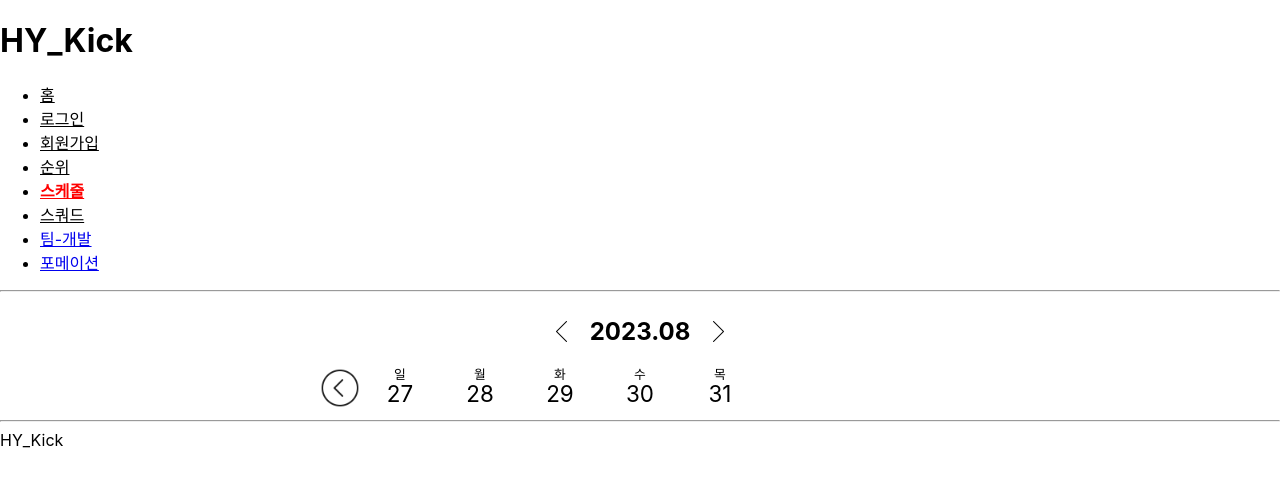
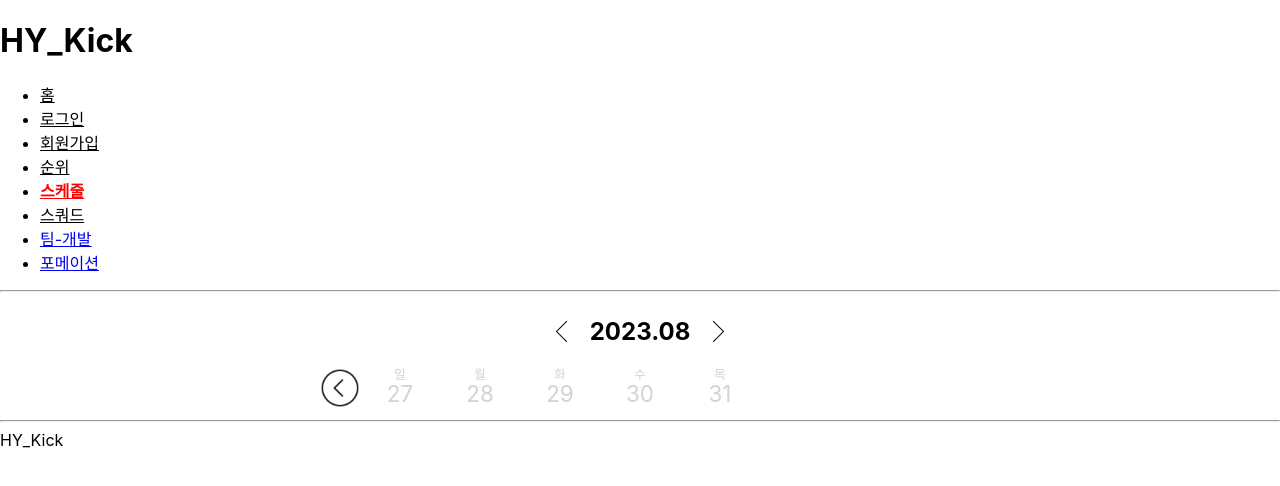
Before and after one commit to ludals/HY_kick, a React (Create React App) app in the folder my-app/: page /schedule in a window 1280 px wide. Both pictures are taken after a click on the picture 561 px from the left and 331 px from the top of the page. Shown: the top 486 px of the page. Built offline with nearby package versions, Linux system fonts and the light colour scheme.

Commit message:
Feat: Calender color

```diff
--- a/my-app/src/component/schedule/Schedule.jsx
+++ b/my-app/src/component/schedule/Schedule.jsx
@@ -5,8 +5,10 @@ import gotoLeft from "../../asset/gotoLeft.png"
 import gotoRight from "../../asset/gotoRight.png"
 import arrowLeft from "../../asset/arrow_left.png"
 import arrowRight from "../../asset/arrow_right.png"
+import { useSelector } from "react-redux";
 
 const Schedule = () => {
+    const matchData = useSelector((state) => state.match.value.match);
     const now = new Date();                                 //current date
     const [year, setYear] = useState(now.getFullYear());    //selected year
     const [month, setMonth] = useState(now.getMonth() + 1); //selected month
@@ -26,15 +28,19 @@ const Schedule = () => {
         );
     }));
 
+
     const [weekDiv, setWeekDiv] = useState(monthDiv.filter(value =>
         (date - now.getDay()) <= value.key && (date + (6 - now.getDay())) >= value.key
     ));
 
+    const loadMatchData = (year, month, date) => {
+        return (matchData.filter((state) => new Date(state.date).getTime() === new Date(`${year}-${month}-${date}`).getTime()).length ? true : false);
+    }
+
     useEffect(() => {
-        // console.log("날짜 배열 변경" ,monthData.days);
         setMonthDiv(monthData.days && monthData.days.map((value, index) => {
             return(
-                <DayWrapper key={index+1}>
+                <DayWrapper key={index+1} $isActive={loadMatchData(monthData.date.getFullYear(), monthData.date.getMonth()+1, index+1)}>
                     <div className="day">{day[(new Date(monthData.date.getFullYear(), monthData.date.getMonth(), value)).getDay()]}</div>
                     <div className="date">{value}</div>
                 </DayWrapper>
@@ -43,7 +49,6 @@ const Schedule = () => {
     }, [monthData.days])
 
     useEffect(() => {
-        // console.log("week 변경", monthData.date, monthDiv);
         setWeekDiv(monthDiv.filter(value =>
             (monthData.date.getDate() - monthData.date.getDay()) <= value.key && (monthData.date.getDate() + (6 - monthData.date.getDay())) >= value.key
         ));
@@ -181,10 +186,10 @@ const DayWrapper = styled.div`
         width: 3rem;
     }
     .day{
-
         width: 5rem;
         height: 1rem;
         font-size:0.8rem;
+        color: ${(props) => (props.$isActive === null ? "blue" : (props.$isActive ? "black" : "lightgray"))};
         @media (max-width: 600px){
             width: 3rem;
         }
@@ -193,6 +198,7 @@ const DayWrapper = styled.div`
         width: 5rem;
         height: 2rem;
         font-size: 1.4rem;
+        color: ${(props) => (props.$isActive === null ? "blue" : (props.$isActive ? "black" : "lightgray"))};
         @media (max-width: 600px){
             width: 3rem;
         }
@@ -207,3 +213,7 @@ WeekWrapper.propTypes = {
     $date: PropTypes.instanceOf(Date),
     $days: PropTypes.array,
 };
+
+DayWrapper.propTypes = {
+    $isActive: PropTypes.bool,
+};
```
